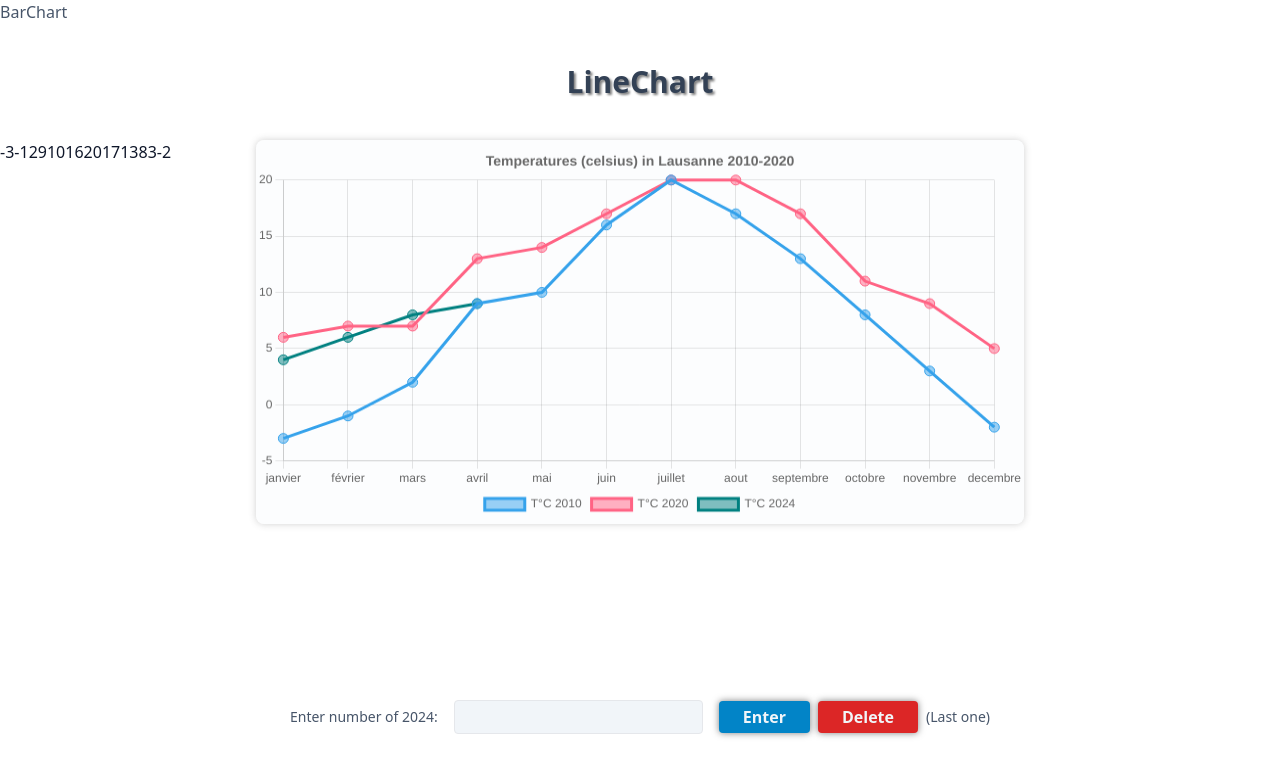
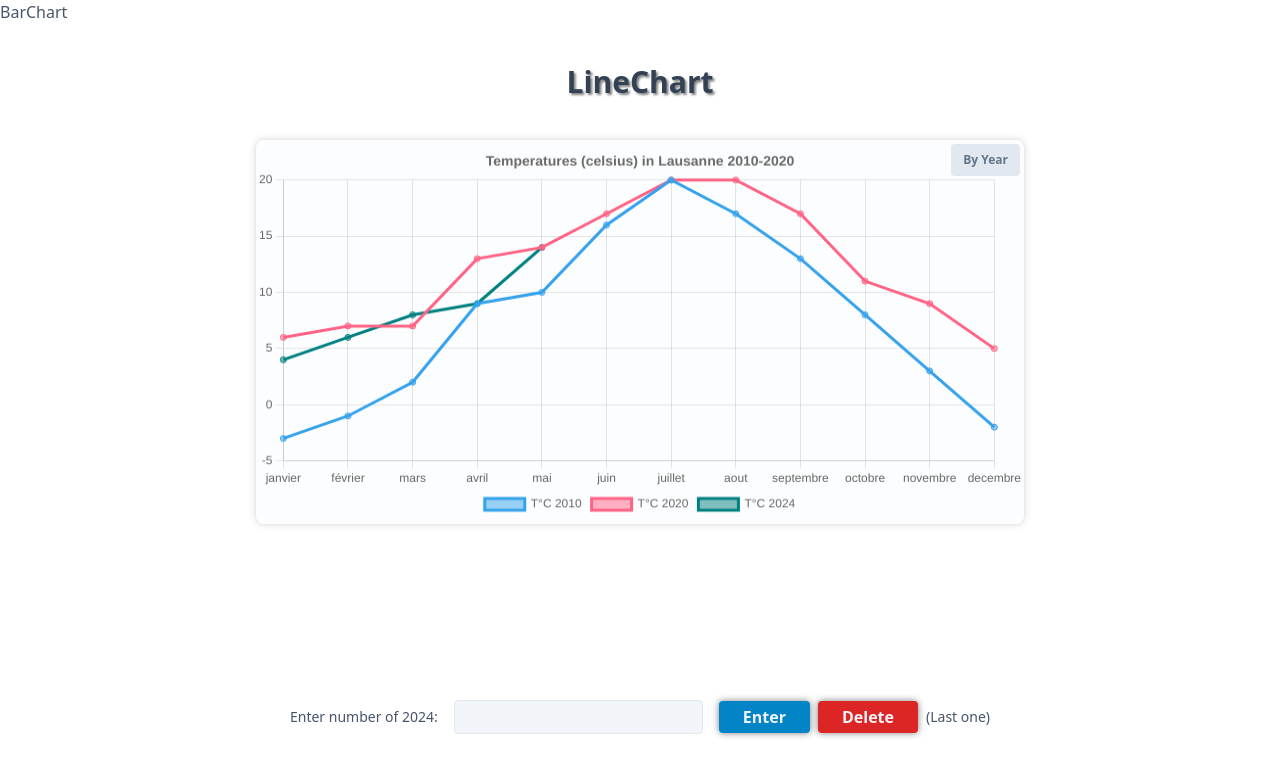
Before and after one commit to TLRKiliann/climatic-report-chart, a Next.js app in the folder my-app/: page /graph/linechart in a window 1280 px wide. Shown: the top 776 px of the page. Built offline with nearby package versions, Linux system fonts and the light colour scheme.

Commit message:
code splitting

```diff
--- a/my-app/app/graph/barchart/page.tsx
+++ b/my-app/app/graph/barchart/page.tsx
@@ -1,84 +1,8 @@
-"use client";
+import React from 'react';
+import Link from 'next/link';
+import BarChartComp from '@/app/components/BarChartComp';
 
-import React from 'react';
-import {
-  Chart as ChartJS,
-  CategoryScale,
-  LinearScale,
-  BarElement,
-  Title,
-  Tooltip,
-  Legend,
-} from 'chart.js';
-import { Bar } from 'react-chartjs-2';
-import Link from 'next/link';
-
-ChartJS.register(
-  CategoryScale,
-  LinearScale,
-  BarElement,
-  Title,
-  Tooltip,
-  Legend
-);
-
-type DataProps = {
-  labels: string[];
-  datasets: {
-      label: string;
-      data: number[];
-      backgroundColor: string;
-  }[]
-};
-
-
-export default function BarChart() {
-
-  const newData: number[] = [-3, -1, 2, 9, 10, 16, 20, 17, 13, 8, 3, -2];
-  const newData2: number[] = [6, 7, 7, 13, 14, 17, 20, 20, 17, 11, 9, 5];
-  const newData3: number[] = [4, 6, 8, 9, 14, 20, 22, 21, 19, 15, 7, 6];
-  //const newDataBase3: number[] = [4, 6, 8, 9];
-
-  const options = {
-    responsive: true,
-    plugins: {
-      legend: {
-        position: 'bottom' as const,
-      },
-      title: {
-        display: true,
-        text: 'Temperatures (celsius) in Lausanne 2010-2020',
-        font: {
-          size: 14,
-        },
-        color: "dimgrey",
-      },
-    },
-  };
-
-  const labels: string[] = ["janvier", "février", "mars", "avril", "mai", "juin",
-    "juillet", "aout", "septembre", "octobre", "novembre", "decembre"];
-
-  const data: DataProps = {
-    labels,
-    datasets: [
-      {
-        label: 'T°C 2010',
-        data: newData,
-        backgroundColor: 'rgba(255, 99, 132, 0.5)',
-      },
-      {
-        label: 'T°C 2020',
-        data: newData2,
-        backgroundColor: 'rgba(53, 162, 235, 0.5)',
-      },
-      {
-        label: 'T°C 2024',
-        data: newData3,
-        backgroundColor: 'rgba(0,128,128, 0.5)',
-      },
-    ],
-  };
+export default async function BarChart() {
 
   return (
     <main className='w-full h-screen bg-white'>
@@ -91,10 +15,7 @@ export default function BarChart() {
         BarChart
       </h1>
 
-      <div className='relative flex w-3/5 h-auto m-auto'>
-        <Bar options={options} data={data}
-          className='absolute w-3/5 max-w-3/5 bg-slate-50/40 px-2 py-1 rounded-lg shadow-boxchart' />
-      </div>
+      <BarChartComp />
 
     </main>
   );
--- a/my-app/app/graph/linechart/page.tsx
+++ b/my-app/app/graph/linechart/page.tsx
@@ -1,95 +1,39 @@
 "use client";
 
 import React, { useState } from 'react';
-import {
-  Chart as ChartJS,
-  CategoryScale,
-  LinearScale,
-  PointElement,
-  LineElement,
-  Title,
-  Tooltip,
-  Legend,
-} from 'chart.js';
-import { Line } from 'react-chartjs-2';
 import Link from 'next/link';
+import LineChartComp from '@/app/components/LineChartComp';
+import { labels } from '@/app/lib/graph-config';
+import { DataProps } from '@/app/lib/definitions';
 
-ChartJS.register(
-  CategoryScale,
-  LinearScale,
-  PointElement,
-  LineElement,
-  Title,
-  Tooltip,
-  Legend
-);
-
-type DataProps = {
-  labels: string[];
-  datasets: {
-      label: string;
-      data: number[];
-      borderColor: string;
-      backgroundColor: string;
-  }[]
-};
-
-export default function Graph() {
-
-    const options = {
-        responsive: true,
-        plugins: {
-        legend: {
-            position: 'bottom' as const,
-        },
-        title: {
-            display: true,
-            text: 'Temperatures (celsius) in Lausanne 2010-2020',
-            font: {
-                size: 14,
-            },
-            color: "dimgrey",
-        },
-        },
-        elements: {
-        point: {
-            radius: 5,
-            hitRadius: 10,
-        }
-        },
-    };
-
-    const labels: string[] = ["janvier", "février", "mars", "avril", "mai", "juin",
-        "juillet", "aout", "septembre", "octobre", "novembre", "decembre"];
-
-    const newData: number[] = [-3, -1, 2, 9, 10, 16, 20, 17, 13, 8, 3, -2];
-    const newData2: number[] = [6, 7, 7, 13, 14, 17, 20, 20, 17, 11, 9, 5];
-    //const newDataBase3: number[] = [4, 6, 8, 9, 14, 20, 22, 21, 19, 15, 7, 6];
-    const newDataBase3: number[] = [4, 6, 8, 9];
+export default function LineChart() {
 
     const [dataInsert, setDataInsert] = useState<string>("")
 
-    const [newData3, setNewData3] = useState<number[]>(newDataBase3);
+    const newDataLine1: number[] = [-3, -1, 2, 9, 10, 16, 20, 17, 13, 8, 3, -2];
+    const newDataLine2: number[] = [6, 7, 7, 13, 14, 17, 20, 20, 17, 11, 9, 5];
+    const newDataBase3: number[] = [4, 6, 8, 9, 14,];
 
+    const [changeData, setChangeData] = useState<number[]>(newDataBase3);
 
     const dataLine: DataProps = {
         labels,
         datasets: [
             {
                 label: 'T°C 2010',
-            data: newData,
+                data: newDataLine1,
                 borderColor: 'rgb(53, 162, 235)',
                 backgroundColor: 'rgba(53, 162, 235, 0.5)',
             },
             {
                 label: 'T°C 2020',
-            data: newData2,
+                data: newDataLine2,
                 borderColor: 'rgb(255, 99, 132)',
                 backgroundColor: 'rgba(255, 99, 132, 0.5)',
             },
             {
                 label: 'T°C 2024',
-            data: newData3,
+                data: changeData,
                 borderColor: 'rgb(0,128,128)',
                 backgroundColor: 'rgba(0,128,128, 0.5)',
             },
@@ -101,17 +45,16 @@ export default function Graph() {
     };
 
     const handleClickData = (): void => {
-        //console.log(dataInsert, "dataInsert")
-        const addElement = [...newData3, Number(dataInsert)];
-        setNewData3(addElement);
+        const addElement = [...changeData, Number(dataInsert)];
+        setChangeData(addElement);
         setDataInsert("");
     };
 
     const handleDelete = (): void => {
-        const delLastNumber = newData3.splice(-1);
-        console.log(delLastNumber)
-        setNewData3(delLastNumber);
-    }
+        const copy = [...changeData]
+        copy.pop();
+        setChangeData(copy);
+    };
 
     //console.log(newData, "newData");
 
@@ -124,14 +67,10 @@ export default function Graph() {
                 LineChart
             </h1>
 
-
-            <div className='relative flex w-3/5 h-auto m-auto'>
-                <Line options={options} data={dataLine}
-                    className='absolute w-3/5 max-w-3/5 bg-slate-50/40 py-1 rounded-lg shadow-boxchart'/>
-            </div>
+            <LineChartComp dataLine={dataLine} />
 
 
-            <div className="absolute top-[500px] xl:top-[700px] flex items-center justify-center w-full">
+            <form className="absolute top-[500px] xl:top-[700px] flex items-center justify-center w-full">
 
                 <label htmlFor="data" className='text-sm text-slate-600'>
                     Enter number of 2024:
@@ -162,13 +101,7 @@ export default function Graph() {
                     (Last one)
                 </legend>
 
-            </div>
-
-            <div>
-                <p className='text-slate-900'>
-                    {newData}
-                </p>
-            </div>
+            </form>
 
         </main>
     );
```
Lines whose indentation alone changed are shown as unchanged.
